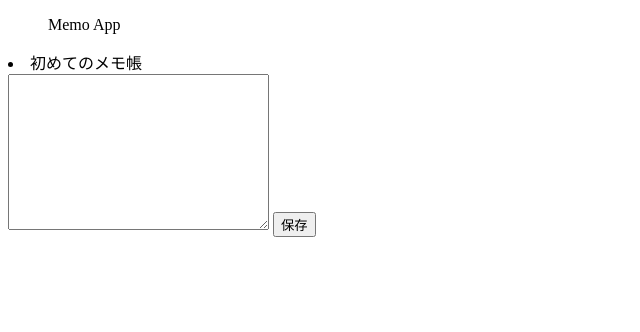
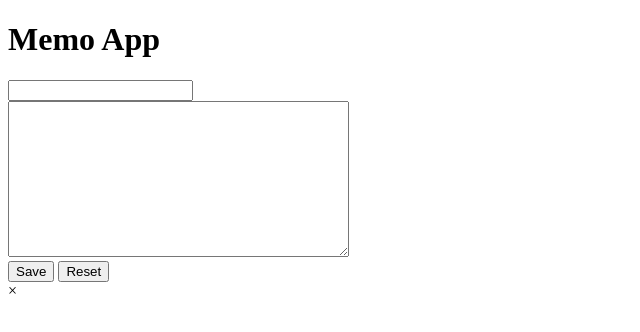
Before and after one commit to Kokibino/memo_app, a plain HTML site: page index.html in a window 1280 px wide. Shown: the whole page, without its empty margins (0-640 px from the left). Drawn offline with Linux system fonts and the light colour scheme.

Commit message:
Update index.html

```diff
--- a/index.html
+++ b/index.html
@@ -1,19 +1,34 @@
 <!DOCTYPE html>
 <html lang="ja">
 <head>
-  <meta charset="UTF-8">
-  <meta http-equiv="X-UA-Compatible" content="IE=edge">
-  <meta name="viewport" content="width=device-width, initial-scale=1.0">
-  <link rel="stylesheet" href="memo.css">
-  <title>Memo App</title>
+    <meta charset="UTF-8">
+    <meta http-equiv="X-UA-Compatible" content="IE=edge">
+    <meta name="viewport" content="width=device-width, initial-scale=1.0">
+    <link rel="stylesheet" href="memo.css">
+    <title>Memo App</title>
 </head>
 <body>
-    <ul>Memo App</ul>
-      <li>初めてのメモ帳</li>
+    <ul id="titles"></ul>
 
-    <textarea name="memo" id="memo" cols="30" rows="10"></textarea>
-    <button id="save_button">保存</button>
-    <script src="index.js"></script>
+    <div>
+        <h1>Memo App</h1>
+        <input type="text" id="title">
+    </div>
+    <div>
+    <textarea name="memo" id="memo" cols="40" rows="10"></textarea>
+    </div>
+    <button id="save_button">Save</button>
+    <button onclick="document.getElementById('id01').style.display='block'">Reset</button>
 
+    <div id="id01" class="modal">
+        <span onclick="document.getElementById('id01').style.display='none'" class="close" title="Close Modal">×</span>
+        <form class="modal-content" action="/action_page.php">
+          <div class="container">
+
+            </div>
+          </div>
+        </form>
+      </div>
+    <script src="memo.js"></script>
 </body>
 </html>
```
